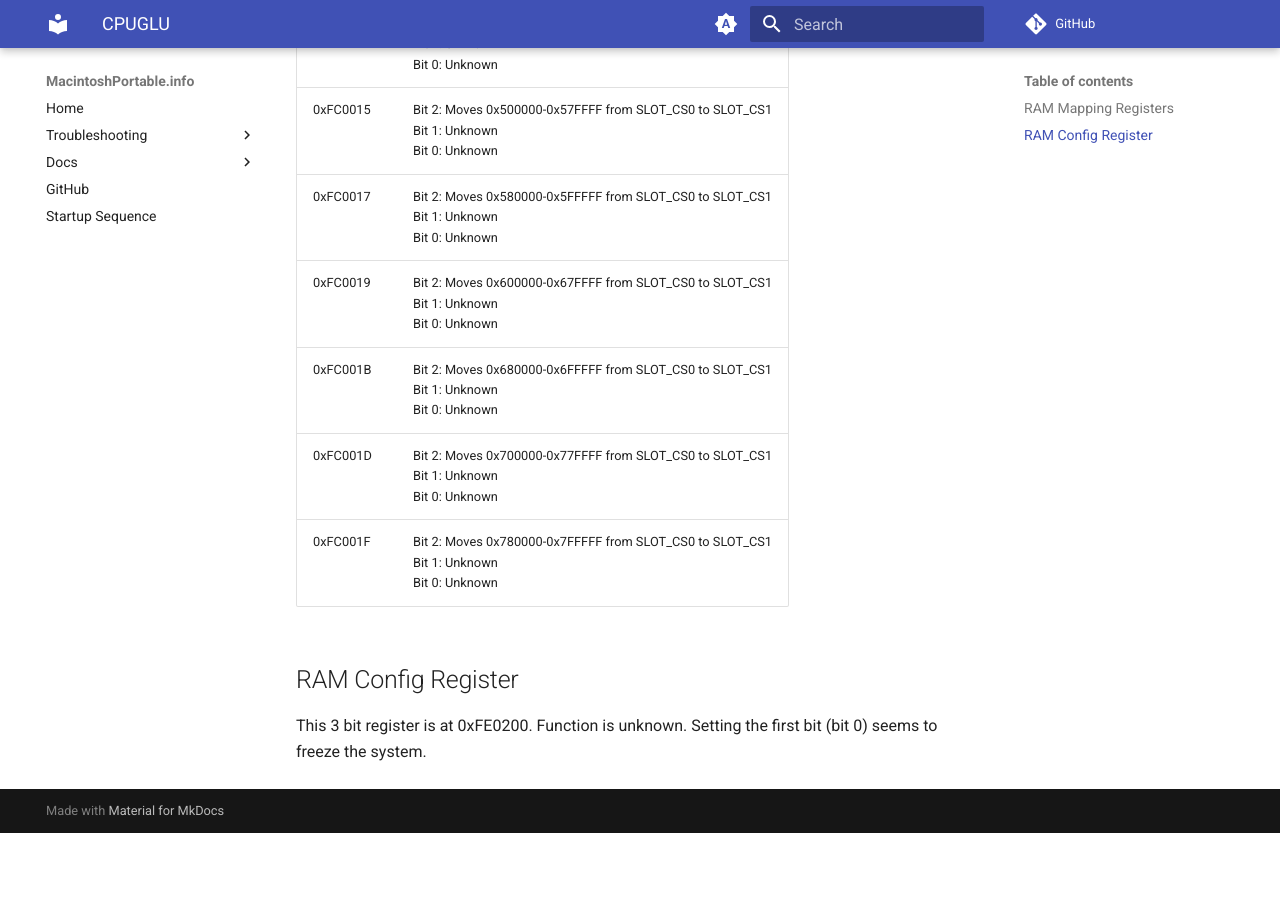
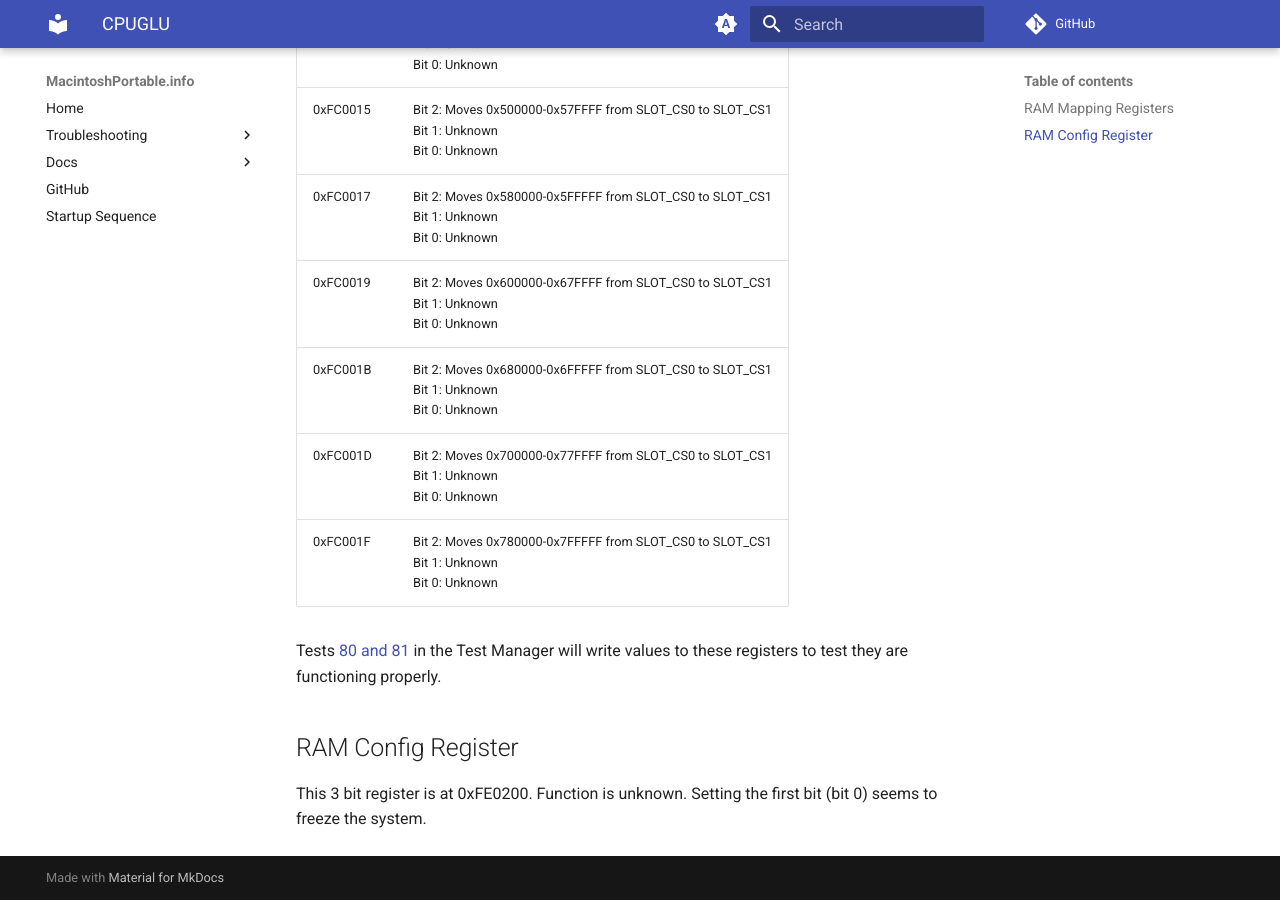
Before and after one commit to rezafouladian/MacintoshPortable, an MkDocs documentation site: the page built from docs/CPUGLU.md, in a window 1280 px wide and 900 px high, scrolled down 1120 px. Built offline with MkDocs 1.6.1 and Material for MkDocs 9.7.7, drawn with Linux system fonts in a browser that asks for light colours; comment, search, counter and statistics services are not loaded; before the commit the page ends 1953 px from its top, so only the background shows below that.

Commit message:
Add reference to built in tests

```diff
--- a/docs/CPUGLU.md
+++ b/docs/CPUGLU.md
@@ -22,5 +22,7 @@ Each register is three bits wide.
 | 0xFC001D | Bit 2: Moves 0x700000-0x77FFFF from SLOT_CS0 to SLOT_CS1 <br>Bit 1: Unknown <br>Bit 0: Unknown |
 | 0xFC001F | Bit 2: Moves 0x780000-0x7FFFFF from SLOT_CS0 to SLOT_CS1 <br>Bit 1: Unknown <br>Bit 0: Unknown |
 
+Tests [80 and 81](TestManager.md#test-80-mapper-ram-data-test) in the Test Manager will write values to these registers to test they are functioning properly.
+
 ## RAM Config Register
 This 3 bit register is at 0xFE0200. Function is unknown. Setting the first bit (bit 0) seems to freeze the system.
```
